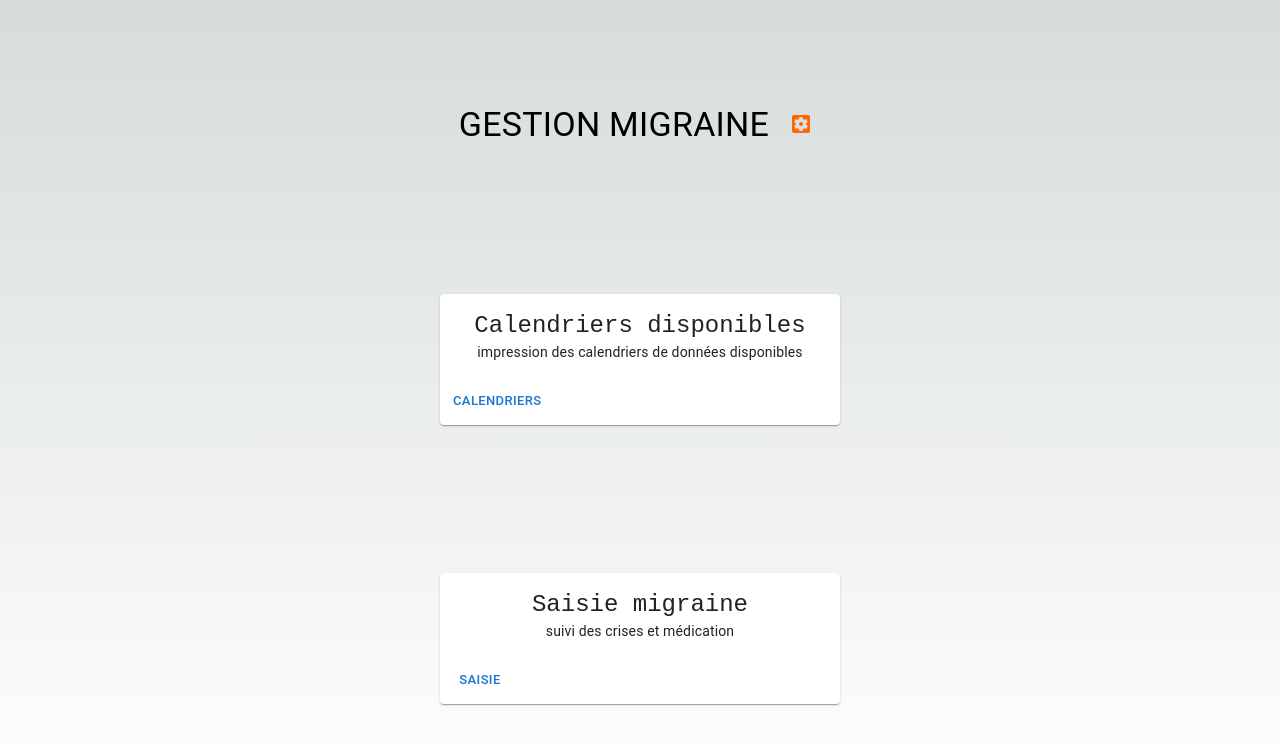
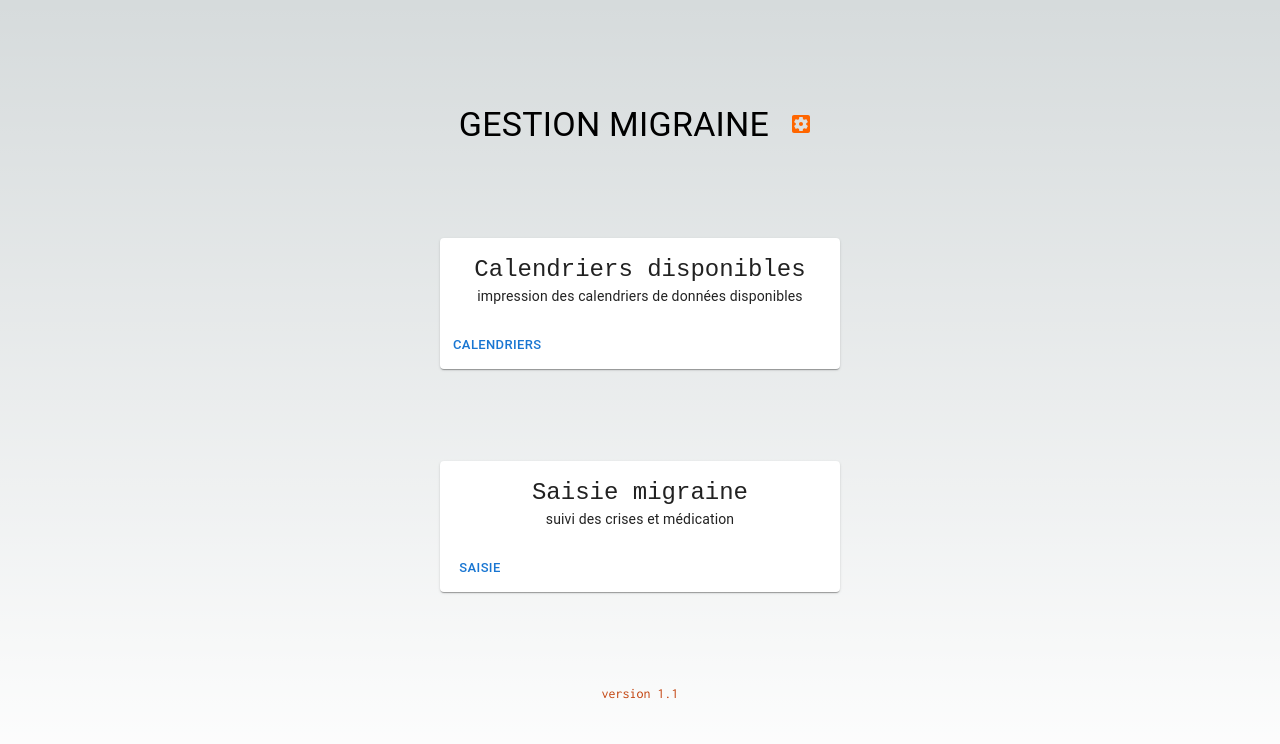
Before and after one commit to esHome33/migraine, a Next.js app: page / in a window 1280 px wide. Shown: the top 744 px of the page. Built offline with nearby package versions, Linux system fonts and the light colour scheme.

Commit message:
change version number

```diff
--- a/package.json
+++ b/package.json
@@ -1,6 +1,6 @@
 {
   "name": "migraine",
-  "version": "1.0.0",
+  "version": "1.1.0",
   "private": false,
   "author": {
     "name": "ESHome33",
--- a/src/app/page.tsx
+++ b/src/app/page.tsx
@@ -52,7 +52,9 @@ export default function Home() {
           </Button>
         </CardActions>
       </Card>
-
+      <div className="text-sm text-orange-700">
+        version 1.1
+      </div>
     </main>
   );
 }
```
